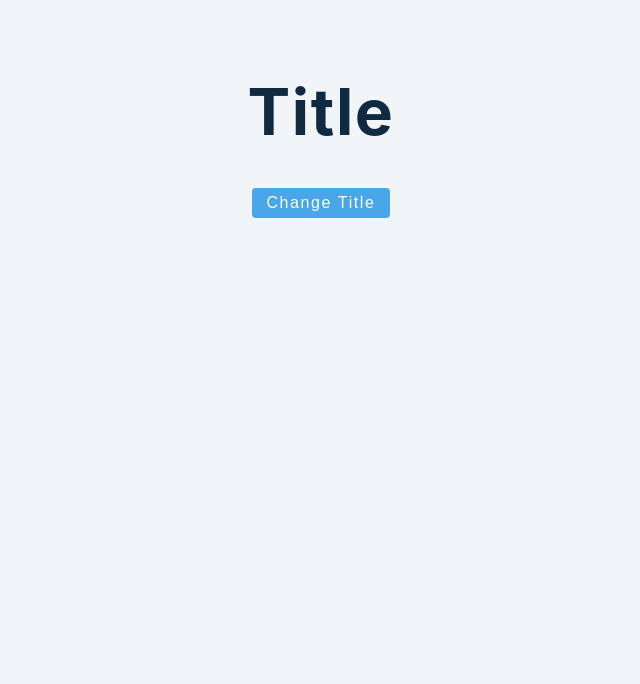
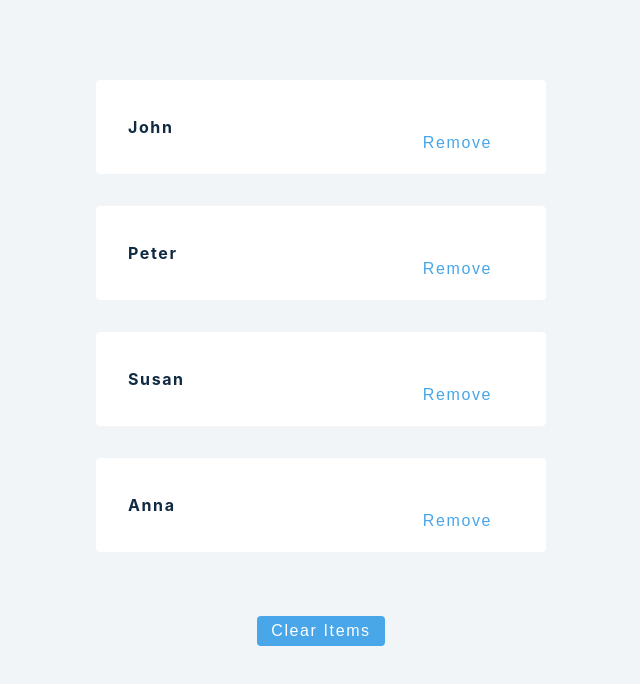
Before and after one commit to ChrisAgold/React-Practice, a React (Create React App) app: page / in a window 1280 px wide. Shown: the top 684 px of the page, without its empty margins (319-959 px from the left). Built offline with nearby package versions, Linux system fonts and the light colour scheme.

Commit message:
added useState Hook example

```diff
--- a/src/App.js
+++ b/src/App.js
@@ -1,5 +1,5 @@
 import React from 'react'
-import Setup from './tutorial/1-useState/setup/2-useState-basics'
+import Setup from './tutorial/1-useState/setup/3-useState-array'
 
 function App() {
     return (
--- a/src/tutorial/1-useState/setup/2-useState-basics.js
+++ b/src/tutorial/1-useState/setup/2-useState-basics.js
@@ -7,11 +7,12 @@ const UseStateBasics = () => {
 
 // Function
     const handleClick = () => {
-        if(text === 'title') {
-            setText('こんにちは')
-        } else {
-            setText('title')
-        }
+        // if(text === 'title') {
+        //     setText('こんにちは')
+        // } else {
+        //     setText('title')
+        // }
+        text === 'title' ? setText('こんにちは') : setText('title');
     }
 
     return (
--- a/src/tutorial/1-useState/setup/3-useState-array.js
+++ b/src/tutorial/1-useState/setup/3-useState-array.js
@@ -1,8 +1,28 @@
 import React from 'react';
-import { data } from '../../../data';
+import {data} from '../../../data';
 
 const UseStateArray = () => {
-  return <h2>useState array example</h2>;
+    const [people, setPeople] = React.useState(data)
+
+    const removeItem = (id) => {
+        let newPeople = people.filter((person) => person.id !== id)
+        setPeople(newPeople)
+    }
+
+    return (
+        <>
+            {people.map((person) => {
+                const {id, name} = person;
+                return (
+                    <div key={id} className="item">
+                        <h4>{name}</h4>
+                        <button className="btn" onClick={() => removeItem(id)}>remove</button>
+                    </div>
+                )
+            })}
+            <button className="btn" onClick={() => setPeople([])}>Clear Items</button>
+        </>
+    );
 };
 
 export default UseStateArray;
```
